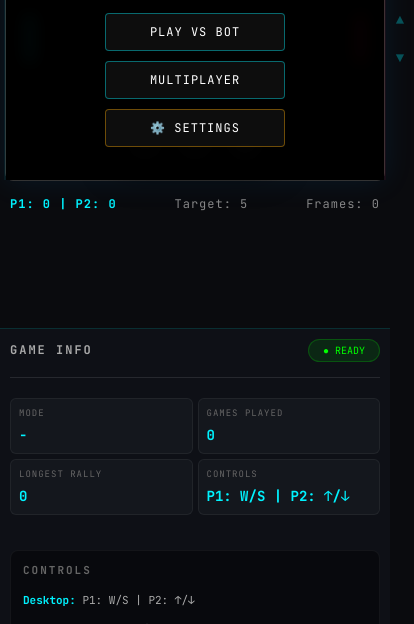
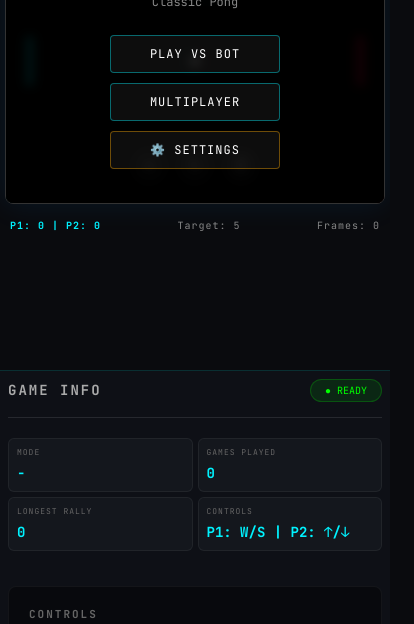
Before and after one commit to furged/Pong-game, a plain HTML site: page index.html in a window 390 px wide. Shown: the part 220-844 px from the top of the page, 414 px wide, since content can reach past the window. Drawn offline with Linux system fonts and the light colour scheme.

Commit message:
messed up everything lol

```diff
--- a/index.html
+++ b/index.html
@@ -13,23 +13,18 @@
             <div id="gameWrapper">
                 <canvas id="gameCanvas" width="800" height="600"></canvas>
 
-                <!-- Mobile touch controls - OUTSIDE the canvas -->
-                <div id="touch-left" class="touch-zone">
-                    <div class="touch-label">▲</div>
-                    <div class="touch-label">▼</div>
-                </div>
-                <div id="touch-right" class="touch-zone">
-                    <div class="touch-label">▲</div>
-                    <div class="touch-label">▼</div>
-                </div>
+                <!-- MOBILE TOUCH ZONES - INSIDE THE GAME AREA BUT ON THE SIDES -->
+                <div id="touch-left" class="touch-zone"></div>
+                <div id="touch-right" class="touch-zone"></div>
 
-                <!-- Mobile controls overlay -->
+                <!-- MOBILE CONTROLS -->
                 <div id="mobile-controls">
                     <button class="mobile-btn" id="mobilePause">⏸</button>
                     <button class="mobile-btn" id="mobileRestart">↻</button>
                     <button class="mobile-btn" id="mobileMenu">☰</button>
                 </div>
 
+                <!-- MENU OVERLAY -->
                 <div id="menu-overlay" class="overlay">
                     <h1>PONG</h1>
                     <p>Classic Pong</p>
@@ -38,6 +33,7 @@
                     <button class="menu-btn settings-btn" onclick="toggleSettings()">⚙️ SETTINGS</button>
                 </div>
 
+                <!-- SETTINGS OVERLAY -->
                 <div id="settings-overlay" class="overlay" style="display:none;">
                     <h2>⚙️ Settings</h2>
                     <div class="setting-group">
@@ -96,7 +92,7 @@
                 <h4>CONTROLS</h4>
                 <div class="controls-box">
                     <div><strong>Desktop:</strong> P1: W/S | P2: ↑/↓</div>
-                    <div><strong>Mobile:</strong> Touch left/right edges of screen</div>
+                    <div><strong>Mobile:</strong> Touch left/right edges</div>
                     <div><strong>Game:</strong> P (pause) / R (restart) / M (menu)</div>
                 </div>
             </div>
--- a/script.js
+++ b/script.js
@@ -4,7 +4,6 @@
 const ctx = canvas.getContext('2d');
 const menu = document.getElementById('menu-overlay');
 const settingsMenu = document.getElementById('settings-overlay');
-const wrapper = document.getElementById('gameWrapper');
 
 let settings = {
     colorA: '#00f3ff',
@@ -14,7 +13,8 @@
 };
 
 // Game state
-let scoreA = 0, scoreB = 0;
+let scoreA = 0,
+    scoreB = 0;
 let WIN_SCORE = 5;
 let INFINITE_MODE = false;
 let gameActive = false;
@@ -58,6 +58,10 @@
 let totalRallies = 0;
 let frameCount = 0;
 
+function isMobile() {
+    return window.innerWidth <= 768 || 'ontouchstart' in window;
+}
+
 function resetBallSpeed() {
     let angle;
     let attempts = 0;
@@ -93,7 +97,7 @@
     updateScoreDisplay();
     document.getElementById('game-status').innerText = '● PLAYING';
     document.getElementById('game-status').style.color = '#00ff00';
-    document.getElementById('frame-count').innerText = `Frames: 0`;
+    document.getElementById('frame-count').innerText = 'Frames: 0';
 }
 
 function startGame(mode) {
@@ -101,21 +105,36 @@
     WIN_SCORE = parseInt(select.value);
     INFINITE_MODE = (WIN_SCORE === 0);
 
-    document.getElementById('win-target').innerText = INFINITE_MODE ? 'Target: ∞' : `Target: ${WIN_SCORE}`;
+    document.getElementById('win-target').innerText = INFINITE_MODE ? 'Target: ∞' : 'Target: ' + WIN_SCORE;
 
     menu.style.display = 'none';
     settingsMenu.style.display = 'none';
     isAI = (mode === 'single');
     document.getElementById('game-mode').innerText = isAI ? 'VS BOT' : '2 PLAYER';
 
-    if (isAI) {
-        document.getElementById('controls-info').innerHTML = 'YOU: ↑/↓ | BOT: Left';
-    } else {
-        document.getElementById('controls-info').innerHTML = 'P1: W/S | P2: ↑/↓';
-    }
+    updateControlsInfo();
 
     resetGame();
     document.getElementById('game-status').innerText = '● PLAYING';
+}
+
+function updateControlsInfo() {
+    const mobile = isMobile();
+    const controlsEl = document.getElementById('controls-info');
+
+    if (isAI) {
+        if (mobile) {
+            controlsEl.innerHTML = 'YOU: Right side 👆👇 | BOT: Left';
+        } else {
+            controlsEl.innerHTML = 'YOU: ↑/↓ | BOT: Left';
+        }
+    } else {
+        if (mobile) {
+            controlsEl.innerHTML = 'P1: Left side 👆👇 | P2: Right side 👆👇';
+        } else {
+            controlsEl.innerHTML = 'P1: W/S | P2: ↑/↓';
+        }
+    }
 }
 
 function goToMainMenu() {
@@ -126,7 +145,7 @@
 }
 
 function updateScoreDisplay() {
-    document.getElementById('score-display').innerText = `P1: ${scoreA} | P2: ${scoreB}`;
+    document.getElementById('score-display').innerText = 'P1: ' + scoreA + ' | P2: ' + scoreB;
 }
 
 function checkWinCondition() {
@@ -149,7 +168,7 @@
     currentRally = 0;
 
     gameActive = false;
-    document.getElementById('game-status').innerText = `● GAME OVER`;
+    document.getElementById('game-status').innerText = '● GAME OVER';
     document.getElementById('game-status').style.color = '#ff0040';
 }
 
@@ -157,9 +176,9 @@
     if (!gameActive || gamePaused) return;
 
     frameCount++;
-    document.getElementById('frame-count').innerText = `Frames: ${frameCount}`;
+    document.getElementById('frame-count').innerText = 'Frames: ' + frameCount;
 
-    // Touch controls - map touch position to paddle movement
+    // TOUCH CONTROLS - Left paddle
     if (isTouchingLeft && touchLeftY !== null) {
         const rect = canvas.getBoundingClientRect();
         const canvasHeight = canvas.height;
@@ -169,6 +188,7 @@
         paddleAY = Math.max(-250, Math.min(250, paddleAY));
     }
 
+    // TOUCH CONTROLS - Right paddle
     if (isTouchingRight && touchRightY !== null) {
         const rect = canvas.getBoundingClientRect();
         const canvasHeight = canvas.height;
@@ -181,6 +201,7 @@
     // Keyboard controls
     if (isAI) {
         // Bot AI for left paddle
+        if (!isTouchingLeft) {
             let targetY = ballY + (Math.random() - 0.5) * 40;
             let diffY = targetY - (300 + paddleAY);
             let aiSpeed = Math.min(5, Math.abs(diffY) * 0.1 + 1.5);
@@ -190,17 +211,14 @@
             } else if (diffY < -8) {
                 paddleAY = Math.max(-250, paddleAY - aiSpeed);
             }
+        }
 
-        // Right paddle controlled by keyboard OR touch
         if (upPressed) paddleBY = Math.max(-250, paddleBY - PLAYER_SPEED);
         if (downPressed) paddleBY = Math.min(250, paddleBY + PLAYER_SPEED);
 
     } else {
-        // Multiplayer - left paddle
         if (wPressed) paddleAY = Math.max(-250, paddleAY - PLAYER_SPEED);
         if (sPressed) paddleAY = Math.min(250, paddleAY + PLAYER_SPEED);
-
-        // Right paddle
         if (upPressed) paddleBY = Math.max(-250, paddleBY - PLAYER_SPEED);
         if (downPressed) paddleBY = Math.min(250, paddleBY + PLAYER_SPEED);
     }
@@ -221,22 +239,22 @@
 
     // Paddle collisions
     let paddleA_abs_y = 300 + paddleAY;
-    if (ballX - BALL_RADIUS < PADDLE_A_X + PADDLE_W/2 &&
-        ballX + BALL_RADIUS > PADDLE_A_X - PADDLE_W/2 &&
-        ballY > paddleA_abs_y - PADDLE_H/2 &&
-        ballY < paddleA_abs_y + PADDLE_H/2) {
-        ballX = PADDLE_A_X + PADDLE_W/2 + BALL_RADIUS;
+    if (ballX - BALL_RADIUS < PADDLE_A_X + PADDLE_W / 2 &&
+        ballX + BALL_RADIUS > PADDLE_A_X - PADDLE_W / 2 &&
+        ballY > paddleA_abs_y - PADDLE_H / 2 &&
+        ballY < paddleA_abs_y + PADDLE_H / 2) {
+        ballX = PADDLE_A_X + PADDLE_W / 2 + BALL_RADIUS;
         ballDX = Math.abs(ballDX);
         increaseSpeed();
         currentRally++;
     }
 
     let paddleB_abs_y = 300 + paddleBY;
-    if (ballX + BALL_RADIUS > PADDLE_B_X - PADDLE_W/2 &&
-        ballX - BALL_RADIUS < PADDLE_B_X + PADDLE_W/2 &&
-        ballY > paddleB_abs_y - PADDLE_H/2 &&
-        ballY < paddleB_abs_y + PADDLE_H/2) {
-        ballX = PADDLE_B_X - PADDLE_W/2 - BALL_RADIUS;
+    if (ballX + BALL_RADIUS > PADDLE_B_X - PADDLE_W / 2 &&
+        ballX - BALL_RADIUS < PADDLE_B_X + PADDLE_W / 2 &&
+        ballY > paddleB_abs_y - PADDLE_H / 2 &&
+        ballY < paddleB_abs_y + PADDLE_H / 2) {
+        ballX = PADDLE_B_X - PADDLE_W / 2 - BALL_RADIUS;
         ballDX = -Math.abs(ballDX);
         increaseSpeed();
         currentRally++;
@@ -262,7 +280,7 @@
 }
 
 function increaseSpeed() {
-    let mag = Math.sqrt(ballDX*ballDX + ballDY*ballDY);
+    let mag = Math.sqrt(ballDX * ballDX + ballDY * ballDY);
     if (mag < maxSpeed) {
         let angle = Math.atan2(ballDY, ballDX);
         mag += 0.3;
@@ -311,12 +329,12 @@
     ctx.fillStyle = settings.colorA;
     ctx.shadowColor = settings.colorA;
     ctx.shadowBlur = 15;
-    ctx.fillRect(PADDLE_A_X - PADDLE_W/2, 300 + paddleAY - PADDLE_H/2, PADDLE_W, PADDLE_H);
+    ctx.fillRect(PADDLE_A_X - PADDLE_W / 2, 300 + paddleAY - PADDLE_H / 2, PADDLE_W, PADDLE_H);
 
     ctx.fillStyle = settings.colorB;
     ctx.shadowColor = settings.colorB;
     ctx.shadowBlur = 15;
-    ctx.fillRect(PADDLE_B_X - PADDLE_W/2, 300 + paddleBY - PADDLE_H/2, PADDLE_W, PADDLE_H);
+    ctx.fillRect(PADDLE_B_X - PADDLE_W / 2, 300 + paddleBY - PADDLE_H / 2, PADDLE_W, PADDLE_H);
     ctx.shadowBlur = 0;
 
     ctx.beginPath();
@@ -352,12 +370,12 @@
 
     ctx.fillStyle = 'rgba(255,255,255,0.1)';
     ctx.font = '14px "JetBrains Mono", monospace';
-    ctx.fillText(INFINITE_MODE ? '∞' : `TO ${WIN_SCORE}`, 400, 560);
+    ctx.fillText(INFINITE_MODE ? '∞' : 'TO ' + WIN_SCORE, 400, 560);
 
     if (currentRally > 5) {
         ctx.fillStyle = 'rgba(255,255,255,0.2)';
         ctx.font = '14px "JetBrains Mono", monospace';
-        ctx.fillText(`RALLY: ${currentRally}`, 400, 570);
+        ctx.fillText('RALLY: ' + currentRally, 400, 570);
     }
 
     if (gamePaused) {
@@ -402,10 +420,8 @@
 }
 
 function restartGame() {
-    if (gameActive || !gameActive) {
     resetGame();
     gamePaused = false;
-    }
 }
 
 function toggleSettings() {
@@ -471,13 +487,11 @@
     }
 }
 
-// Left touch zone events
 touchLeft.addEventListener('touchstart', (e) => handleTouchStart(e, 'left'));
 touchLeft.addEventListener('touchmove', (e) => handleTouchMove(e, 'left'));
 touchLeft.addEventListener('touchend', (e) => handleTouchEnd(e, 'left'));
 touchLeft.addEventListener('touchcancel', (e) => handleTouchEnd(e, 'left'));
 
-// Right touch zone events
 touchRight.addEventListener('touchstart', (e) => handleTouchStart(e, 'right'));
 touchRight.addEventListener('touchmove', (e) => handleTouchMove(e, 'right'));
 touchRight.addEventListener('touchend', (e) => handleTouchEnd(e, 'right'));
@@ -485,15 +499,21 @@
 
 // Mobile buttons
 document.getElementById('mobilePause').addEventListener('click', togglePause);
+document.getElementById('mobilePause').addEventListener('touchstart', function(e) {
+    e.preventDefault();
+    togglePause();
+});
+
 document.getElementById('mobileRestart').addEventListener('click', restartGame);
+document.getElementById('mobileRestart').addEventListener('touchstart', function(e) {
+    e.preventDefault();
+    restartGame();
+});
+
 document.getElementById('mobileMenu').addEventListener('click', goToMainMenu);
-
-// Also support touch on buttons
-document.querySelectorAll('.mobile-btn').forEach(btn => {
-    btn.addEventListener('touchstart', (e) => {
+document.getElementById('mobileMenu').addEventListener('touchstart', function(e) {
     e.preventDefault();
-        btn.click();
-    });
+    goToMainMenu();
 });
 
 // Keyboard events
@@ -530,4 +550,9 @@
     }
 });
 
+// Handle window resize
+window.addEventListener('resize', function() {
+    updateControlsInfo();
+});
+
 gameLoop();
--- a/style.css
+++ b/style.css
@@ -1,7 +1,7 @@
 * {
-    box-sizing: border-box;
     margin: 0;
     padding: 0;
+    box-sizing: border-box;
 }
 
 body {
@@ -49,6 +49,7 @@
     box-shadow: 0 0 30px rgba(0, 150, 255, 0.1);
     width: 100%;
     max-width: 800px;
+    overflow: hidden;
 }
 
 canvas {
@@ -56,49 +57,30 @@
     background: #000;
     width: 100%;
     height: auto;
-    max-height: 80vh;
     touch-action: none;
 }
 
-/* Touch zones - positioned OUTSIDE the canvas on the sides */
+/* TOUCH ZONES - INSIDE THE GAME BUT ON THE SIDES */
 .touch-zone {
     position: absolute;
     top: 0;
     height: 100%;
-    width: 60px;
+    width: 50%;
     z-index: 5;
     touch-action: none;
-    display: flex;
-    flex-direction: column;
-    justify-content: center;
-    align-items: center;
-    gap: 20px;
-    opacity: 0.3;
-    transition: opacity 0.3s;
-}
-
-.touch-zone:active {
-    opacity: 0.6;
-}
-
-.touch-label {
-    color: #00f3ff;
-    font-size: 24px;
-    pointer-events: none;
-    text-shadow: 0 0 20px rgba(0, 243, 255, 0.3);
 }
 
 #touch-left {
-    left: -60px;
-    border-right: 2px solid rgba(0, 243, 255, 0.2);
+    left: 0;
+    background: rgba(0, 243, 255, 0.03);
 }
 
 #touch-right {
-    right: -60px;
-    border-left: 2px solid rgba(255, 0, 64, 0.2);
+    right: 0;
+    background: rgba(255, 0, 64, 0.03);
 }
 
-/* Mobile controls buttons */
+/* MOBILE CONTROL BUTTONS */
 #mobile-controls {
     position: absolute;
     bottom: 20px;
@@ -107,38 +89,34 @@
     display: none;
     gap: 15px;
     z-index: 10;
-    background: rgba(0,0,0,0.8);
-    padding: 12px 24px;
-    border-radius: 30px;
+    background: rgba(0, 0, 0, 0.8);
+    padding: 12px 20px;
+    border-radius: 50px;
     backdrop-filter: blur(10px);
-    border: 1px solid rgba(255,255,255,0.15);
-    box-shadow: 0 4px 30px rgba(0,0,0,0.5);
+    border: 1px solid rgba(255, 255, 255, 0.1);
 }
 
 .mobile-btn {
-    background: rgba(255,255,255,0.1);
+    background: rgba(255, 255, 255, 0.1);
     color: #fff;
-    border: 1px solid rgba(255,255,255,0.2);
-    width: 48px;
-    height: 48px;
+    border: 1px solid rgba(255, 255, 255, 0.2);
+    width: 44px;
+    height: 44px;
     border-radius: 50%;
-    font-size: 22px;
+    font-size: 20px;
     cursor: pointer;
-    transition: all 0.2s;
-    touch-action: none;
     display: flex;
     align-items: center;
     justify-content: center;
-    box-shadow: 0 2px 10px rgba(0,0,0,0.3);
+    touch-action: manipulation;
 }
 
 .mobile-btn:active {
     transform: scale(0.9);
-    background: rgba(255,255,255,0.25);
-    border-color: rgba(255,255,255,0.4);
+    background: rgba(255, 255, 255, 0.2);
 }
 
-/* Menus */
+/* OVERLAYS */
 .overlay {
     position: absolute;
     top: 0;
@@ -151,9 +129,9 @@
     justify-content: center;
     align-items: center;
     border-radius: 8px;
-    backdrop-filter: blur(8px);
     z-index: 20;
-    padding: 20px;
+    padding: 30px;
+    backdrop-filter: blur(5px);
 }
 
 .overlay h1 {
@@ -176,20 +154,18 @@
 }
 
 .menu-btn {
-    background: rgba(255,255,255,0.05);
+    background: rgba(255, 255, 255, 0.05);
     color: #fff;
     border: 1px solid rgba(0, 243, 255, 0.4);
     padding: 14px 30px;
     margin: 8px;
     font-size: 14px;
     cursor: pointer;
-    transition: 0.3s;
     width: 220px;
     font-family: inherit;
     letter-spacing: 1px;
-    touch-action: manipulation;
     border-radius: 4px;
-    backdrop-filter: blur(4px);
+    transition: all 0.3s;
 }
 
 .menu-btn:hover {
@@ -239,7 +215,7 @@
 .setting-group input[type="color"] {
     width: 40px;
     height: 40px;
-    border: 2px solid rgba(255,255,255,0.1);
+    border: 2px solid rgba(255, 255, 255, 0.1);
     border-radius: 4px;
     background: transparent;
     cursor: pointer;
@@ -248,7 +224,7 @@
 .setting-group select {
     background: #1a1a2e;
     color: #fff;
-    border: 1px solid rgba(255,255,255,0.1);
+    border: 1px solid rgba(255, 255, 255, 0.1);
     padding: 8px 15px;
     border-radius: 4px;
     font-family: 'JetBrains Mono', monospace;
@@ -267,12 +243,12 @@
     color: #fff;
 }
 
-/* Dashboard */
+/* DASHBOARD */
 .dashboard-header {
     display: flex;
     justify-content: space-between;
     align-items: center;
-    border-bottom: 1px solid rgba(255,255,255,0.1);
+    border-bottom: 1px solid rgba(255, 255, 255, 0.1);
     padding-bottom: 15px;
     margin-bottom: 20px;
 }
@@ -286,10 +262,10 @@
 .status-badge {
     font-size: 10px;
     color: #00ff00;
-    background: rgba(0,255,0,0.1);
+    background: rgba(0, 255, 0, 0.1);
     padding: 4px 14px;
     border-radius: 20px;
-    border: 1px solid rgba(0,255,0,0.2);
+    border: 1px solid rgba(0, 255, 0, 0.2);
 }
 
 .metrics-grid {
@@ -300,8 +276,8 @@
 }
 
 .metric-card {
-    background: rgba(255,255,255,0.03);
-    border: 1px solid rgba(255,255,255,0.05);
+    background: rgba(255, 255, 255, 0.03);
+    border: 1px solid rgba(255, 255, 255, 0.05);
     padding: 15px;
     border-radius: 6px;
 }
@@ -321,12 +297,11 @@
     color: #00f3ff;
 }
 
-/* Controls box */
 .viz-wrapper {
-    background: rgba(0,0,0,0.4);
+    background: rgba(0, 0, 0, 0.4);
     border-radius: 8px;
     padding: 20px;
-    border: 1px solid rgba(255,255,255,0.05);
+    border: 1px solid rgba(255, 255, 255, 0.05);
     margin-top: 10px;
 }
 
@@ -353,7 +328,6 @@
     color: #00f3ff;
 }
 
-/* Control bar */
 .control-bar {
     width: 100%;
     max-width: 800px;
@@ -378,7 +352,7 @@
     font-weight: 700;
 }
 
-/* Mobile responsive */
+/* MOBILE RESPONSIVE */
 @media (max-width: 768px) {
     .app-container {
         flex-direction: column;
@@ -393,32 +367,39 @@
 
     .dashboard-wrapper {
         flex: 0 0 auto;
-        max-height: 40vh;
-        padding: 15px;
+        max-height: 35vh;
+        padding: 12px;
     }
 
     .touch-zone {
-        width: 40px;
+        width: 50%;
     }
 
-    #touch-left {
-        left: -40px;
+    #mobile-controls {
+        display: flex !important;
+        bottom: 15px;
+        padding: 10px 16px;
+        gap: 12px;
     }
 
-    #touch-right {
-        right: -40px;
-    }
-
-    .touch-label {
+    .mobile-btn {
+        width: 40px;
+        height: 40px;
         font-size: 18px;
     }
 
-    .dashboard-header h3 {
-        font-size: 12px;
+    .overlay h1 {
+        font-size: 36px;
+    }
+
+    .menu-btn {
+        width: 200px;
+        padding: 12px 20px;
+        font-size: 13px;
+        margin: 6px;
     }
 
     .metrics-grid {
-        grid-template-columns: 1fr 1fr;
         gap: 10px;
     }
 
@@ -430,63 +411,16 @@
         font-size: 16px;
     }
 
-    .metric-card label {
-        font-size: 9px;
-    }
-
-    .control-bar {
-        font-size: 12px;
-        padding: 0 5px;
-        gap: 5px;
-    }
-
     .mono-text {
         font-size: 12px;
-    }
-
-    .overlay h1 {
-        font-size: 36px;
-    }
-
-    .overlay p {
-        font-size: 12px;
-        margin-bottom: 20px;
-    }
-
-    .menu-btn {
-        width: 200px;
-        padding: 12px 20px;
-        font-size: 13px;
-        margin: 6px;
-    }
-
-    #mobile-controls {
-        display: flex !important;
-        padding: 10px 18px;
-        gap: 12px;
-        bottom: 15px;
-    }
-
-    .mobile-btn {
-        width: 44px;
-        height: 44px;
-        font-size: 20px;
-    }
-
-    .controls-box div {
-        font-size: 11px;
-    }
-
-    .viz-wrapper {
-        padding: 12px;
     }
 
     .setting-group {
         width: 200px;
     }
 
-    .overlay {
-        background: rgba(0, 0, 0, 0.95);
+    .controls-box div {
+        font-size: 11px;
     }
 }
 
@@ -496,24 +430,36 @@
     }
 
     .dashboard-wrapper {
-        padding: 10px;
-        max-height: 35vh;
+        padding: 8px;
+        max-height: 30vh;
     }
 
-    .touch-zone {
-        width: 30px;
+    .overlay h1 {
+        font-size: 28px;
     }
 
-    #touch-left {
-        left: -30px;
+    .overlay p {
+        font-size: 12px;
+        margin-bottom: 20px;
     }
 
-    #touch-right {
-        right: -30px;
+    .menu-btn {
+        width: 170px;
+        padding: 10px 16px;
+        font-size: 12px;
+        margin: 5px;
     }
 
-    .touch-label {
-        font-size: 14px;
+    #mobile-controls {
+        padding: 8px 14px;
+        gap: 10px;
+        bottom: 10px;
+    }
+
+    .mobile-btn {
+        width: 36px;
+        height: 36px;
+        font-size: 16px;
     }
 
     .metrics-grid {
@@ -529,15 +475,17 @@
         font-size: 14px;
     }
 
-    .overlay h1 {
-        font-size: 28px;
+    .metric-card label {
+        font-size: 8px;
     }
 
-    .menu-btn {
-        width: 180px;
-        padding: 10px 16px;
-        font-size: 12px;
-        margin: 5px;
+    .control-bar {
+        gap: 5px;
+        padding: 0 5px;
+    }
+
+    .mono-text {
+        font-size: 10px;
     }
 
     .setting-group {
@@ -554,15 +502,8 @@
         width: 80px;
     }
 
-    #mobile-controls {
-        gap: 10px;
-        padding: 8px 15px;
-        bottom: 10px;
-    }
-
-    .mobile-btn {
-        width: 40px;
-        height: 40px;
-        font-size: 18px;
+    .setting-group input[type="color"] {
+        width: 32px;
+        height: 32px;
     }
 }
```
Lines whose indentation alone changed are shown as unchanged.
